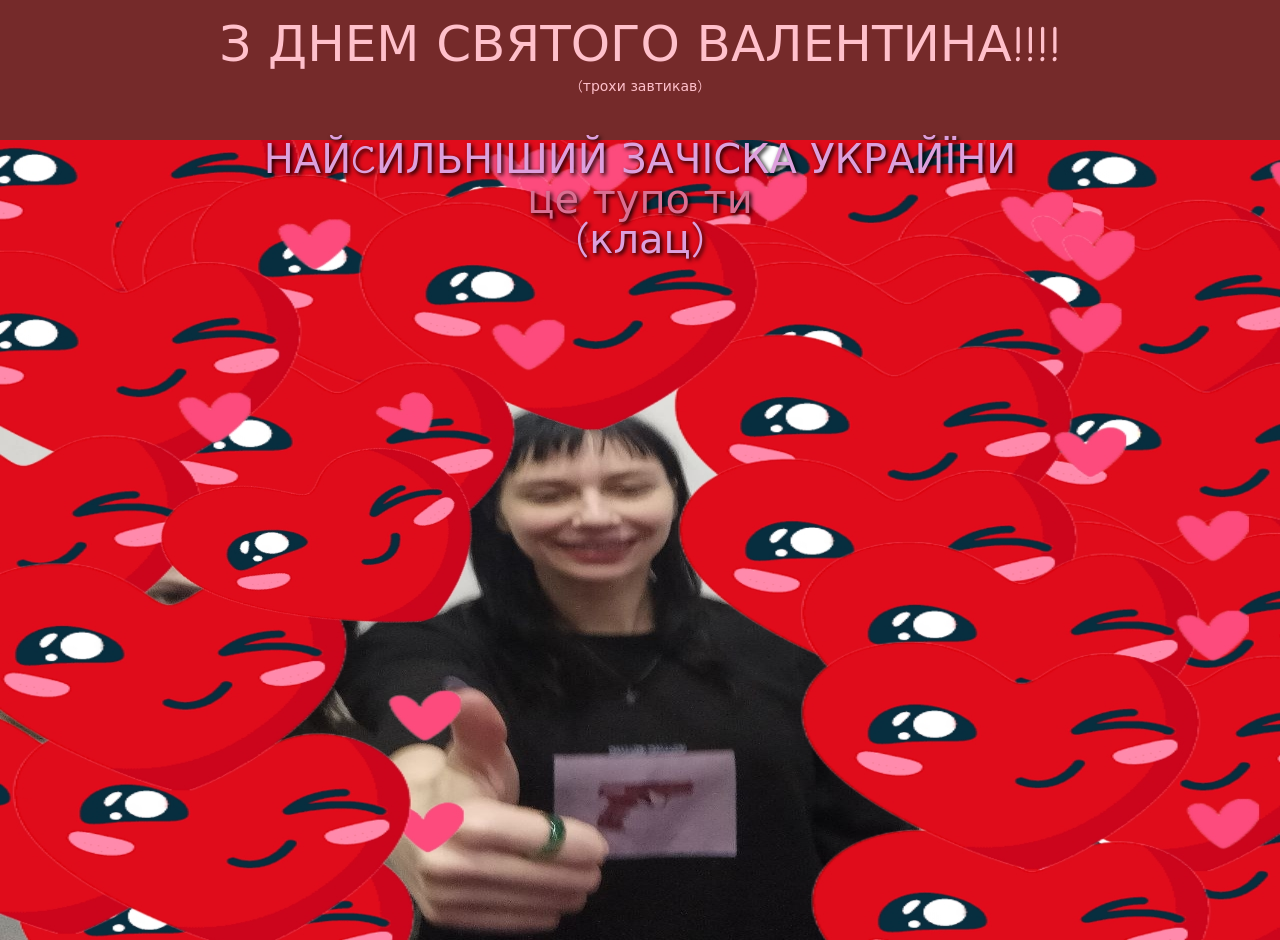
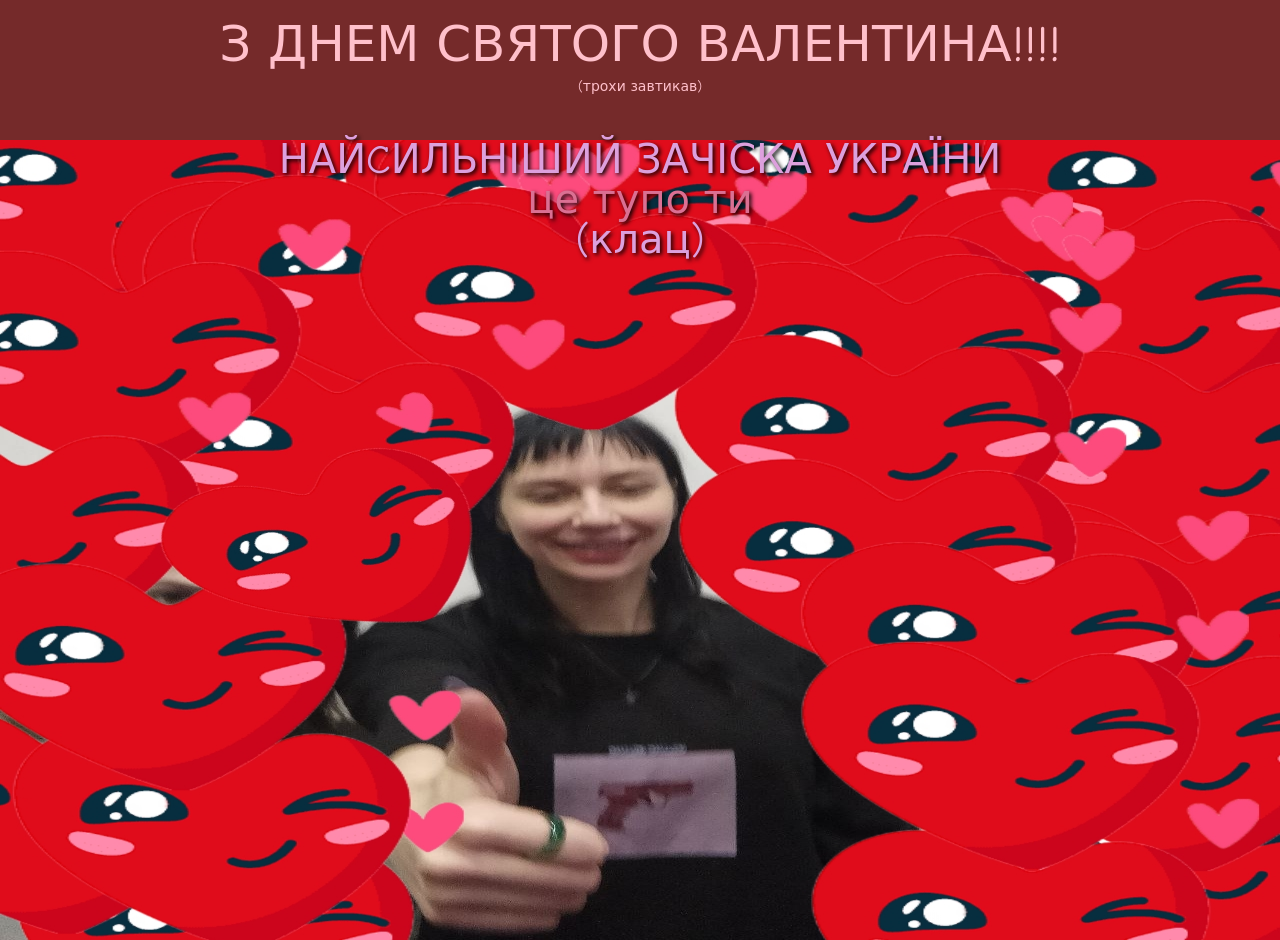
Before and after one commit to sasegas/lesa, a plain HTML site: page index.html in a window 1280 px wide. Drawn offline with Linux system fonts and the light colour scheme.

Commit message:
Update index.html

```diff
--- a/index.html
+++ b/index.html
@@ -17,7 +17,7 @@
 		</div>
 	</div>
 	<div class="container">
-		НАЙCИЛЬНІШИЙ ЗАЧІСКА УКРАЙЇНИ
+		НАЙCИЛЬНІШИЙ ЗАЧІСКА УКРАЇНИ
 		<div class="link" id="llll">
 			<a href="https://www.instagram.com/p/C3dngeStN7x/?igsh=cWllb2l4ZnlpaHlt" style="color: palevioletred;">
 				це тупо ти</a>
```
